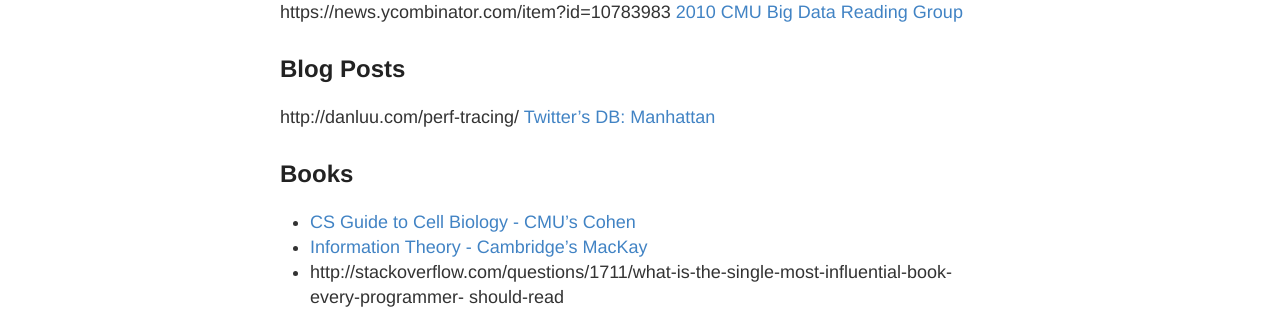
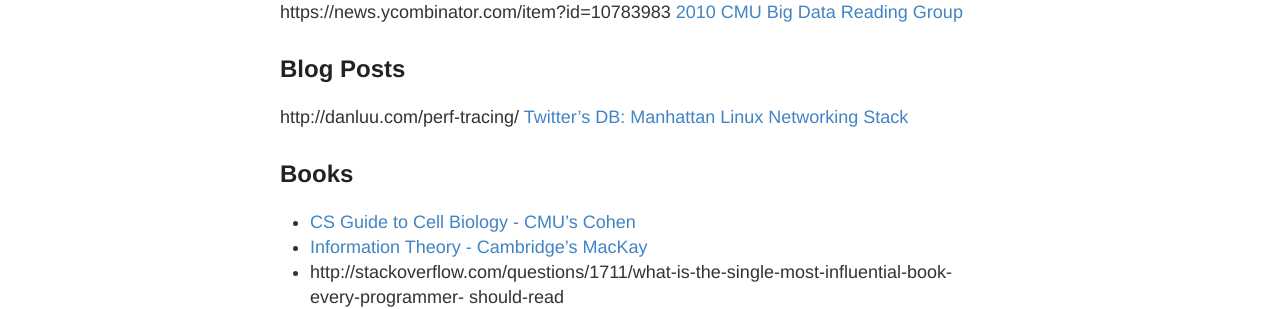
Before and after one commit to RONNCC/ronncc.github, a Jekyll site: the page built from _posts/2015-12-25-ReadingList.md, in a window 1280 px wide. Shown: the part 596-905 px from the top of the page. Built offline with Jekyll 4.4.1, drawn with Linux system fonts in a browser that asks for light colours; comment, search, counter and statistics services are not loaded.

Commit message:
Updated 2015-12-25-ReadingList.md

```diff
--- a/_posts/2015-12-25-ReadingList.md
+++ b/_posts/2015-12-25-ReadingList.md
@@ -31,6 +31,7 @@
 ## Blog Posts
 http://danluu.com/perf-tracing/
 [Twitter's DB: Manhattan](https://blog.twitter.com/2016/strong-consistency-in-manhattan)
+[Linux Networking Stack](https://www.privateinternetaccess.com/blog/2016/01/linux-networking-stack-from-the-ground-up-part-1/)
 
 ## Books
 - [CS Guide to Cell Biology - CMU's Cohen](http://www.cs.cmu.edu/~wcohen/GuideToBiology-sampleChapter-release1.4.pdf)
```
